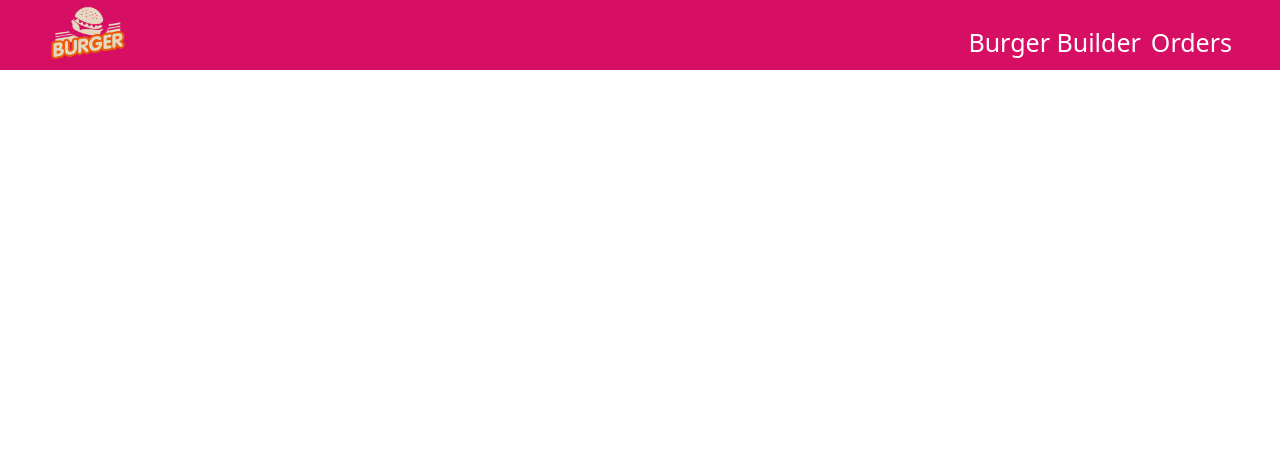
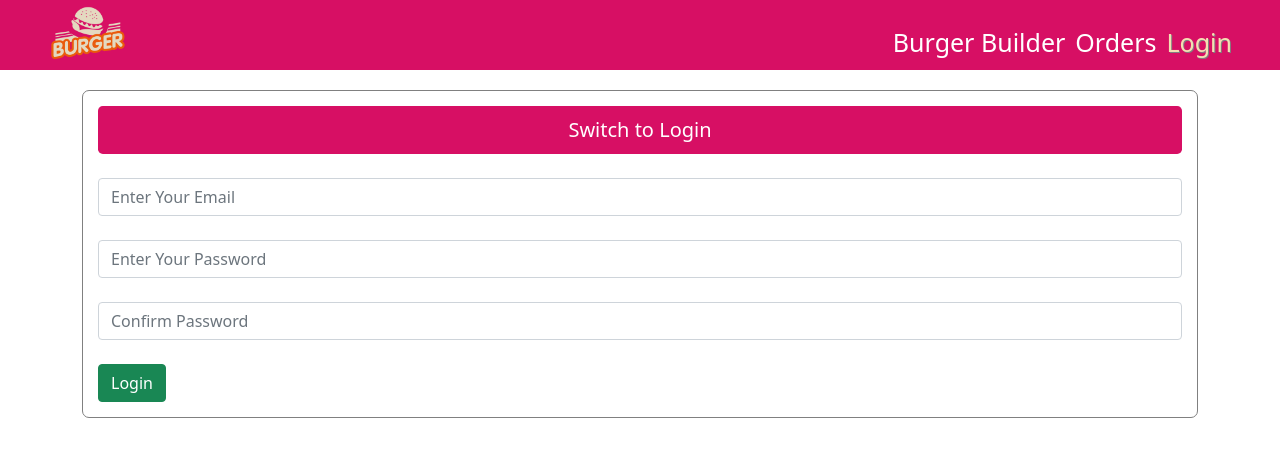
Before and after one commit to shohagahsan/burger-builder, a React (Create React App) app: page /login in a window 1280 px wide. Shown: the top 456 px of the page. Built offline with nearby package versions, Linux system fonts and the light colour scheme.

Commit message:
Switching to Sign Up and Login

```diff
--- a/package.json
+++ b/package.json
@@ -8,6 +8,7 @@
     "@testing-library/user-event": "^12.8.3",
     "axios": "^0.21.1",
     "bootstrap": "^5.1.0",
+    "formik": "^2.2.9",
     "react": "^17.0.2",
     "react-dom": "^17.0.2",
     "react-popper": "^2.2.5",
--- /dev/null
+++ b/src/Components/Auth/Auth.js
@@ -0,0 +1,107 @@
+import { Component } from "react";
+import { Formik } from "formik";
+
+class Auth extends Component {
+    state = {
+        mode: "Sign Up"
+    }
+
+    switchModeHandler = () => {
+        this.setState({ mode: this.state.mode === "Sign Up" ? "Login" : "Sign Up" })
+    }
+
+    render() {
+        return (
+            <div>
+                <Formik
+                    initialValues={
+                        {
+                            email: "",
+                            password: "",
+                            confirmPassword: "",
+                        }
+                    }
+                    onSubmit={
+                        values => {
+                            console.log("Values:", values);
+                        }
+                    }
+                    validate={(values) => {
+                        const errors = {};
+
+                        if (!values.email) {
+                            errors.email = 'Required';
+                        } else if (!/^[a-zA-Z0-9._%+-]+@[a-zA-Z0-9.-]+\.[a-zA-Z]{2,}$/i.test(values.email)) {
+                            errors.email = "Invalid email address";
+                        }
+
+                        if (!values.password) {
+                            errors.password = "Required";
+                        } else if (values.password.length < 4) {
+                            errors.password = "Must be atleast 4 characters!";
+                        }
+                        if (this.state.mode === "Sign Up") {
+                            if (!values.confirmPassword) {
+                                errors.confirmPassword = "Required";
+                            } else if (values.password !== values.confirmPassword) {
+                                errors.confirmPassword = "Password field dosn't match!";
+                            }
+                        }
+                        // console.log("Errors:", errors);
+                        return errors;
+                    }}
+                >
+                    {({ values, handleChange, handleSubmit, errors }) => (
+                        <div style={{
+                            border: "1px grey solid",
+                            padding: "15px",
+                            borderRadius: "7px",
+                        }}>
+                            <button style={{
+                                width: "100%",
+                                backgroundColor: "#D70F64",
+                                color: "white",
+                            }} className="btn btn-lg" onClick={this.switchModeHandler}>Switch to {this.state.mode === "Sign Up" ? "Login" : "Sign Up"}</button>
+                            <br />
+                            <br />
+                            <form onSubmit={handleSubmit}>
+                                <input
+                                    name="email"
+                                    placeholder="Enter Your Email"
+                                    className="form-control"
+                                    value={values.email}
+                                    onChange={handleChange}
+                                />
+                                <span style={{ color: "red" }}>{errors.email}</span>
+                                <br />
+                                <input
+                                    name="password"
+                                    placeholder="Enter Your Password"
+                                    className="form-control"
+                                    value={values.password}
+                                    onChange={handleChange}
+                                />
+                                <span style={{ color: "red" }}>{errors.password}</span>
+                                <br />
+                                {this.state.mode === "Sign Up" ? <div>
+                                    <input
+                                        name="confirmPassword"
+                                        placeholder="Confirm Password"
+                                        className="form-control"
+                                        value={values.confirmPassword}
+                                        onChange={handleChange}
+                                    />
+                                    <span style={{ color: "red" }}>{errors.confirmPassword}</span>
+                                    <br />
+                                </div> : null}
+                                <button type="submit" className="btn btn-success">{this.state.mode === "Sign Up" ? "Login" : "Sign Up"}</button>
+                            </form>
+                        </div>)}
+
+                </Formik>
+            </div>
+        )
+    }
+}
+
+export default Auth;
--- a/src/Components/Header/Header.js
+++ b/src/Components/Header/Header.js
@@ -16,6 +16,9 @@ const Header = () => {
                     <NavItem>
                         <NavLink exact to="/orders" className="NavLink">Orders</NavLink>
                     </NavItem>
+                    <NavItem>
+                        <NavLink exact to="/login" className="NavLink">Login</NavLink>
+                    </NavItem>
                 </Nav>
             </Navbar>
         </div>
--- a/src/Components/Main.js
+++ b/src/Components/Main.js
@@ -3,6 +3,7 @@ import BurgerBuilder from "./BurgerBuilder/BurgerBuilder";
 import Header from "./Header/Header";
 import Orders from "./Orders/Orders";
 import Checkout from "./Orders/Checkout/Checkout";
+import Auth from "./Auth/Auth";
 
 import { Route } from "react-router-dom";
 
@@ -13,6 +14,7 @@ const Main = () => {
             <div className="container">
                 <Route path="/orders" component={Orders} />
                 <Route path="/checkout" component={Checkout} />
+                <Route path="/login" component={Auth} />
                 <Route path="/" exact component={BurgerBuilder} />
             </div>
         </div>
```
Also changed, not shown: 1 other file (tests, documents, lock files or other folders).
